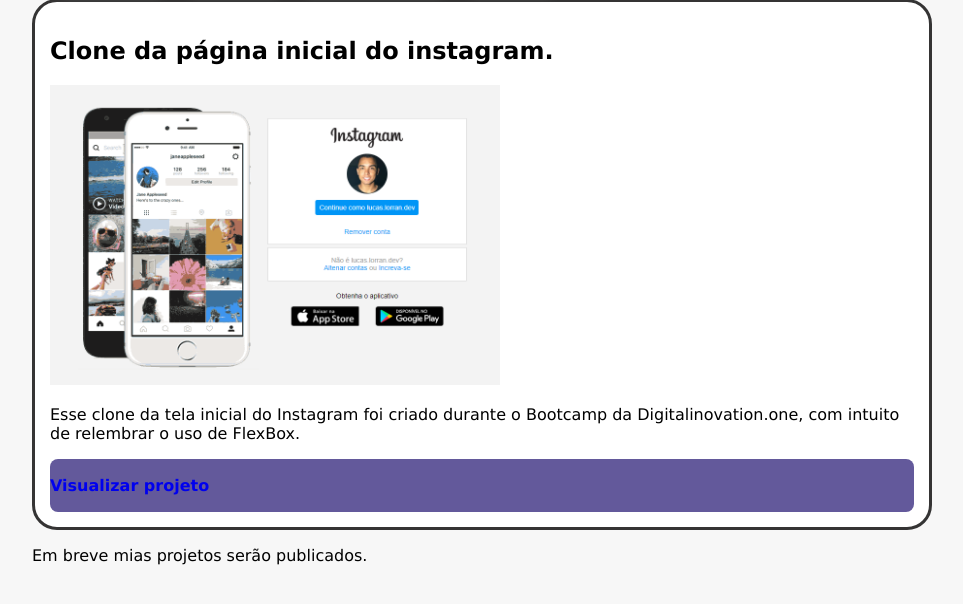
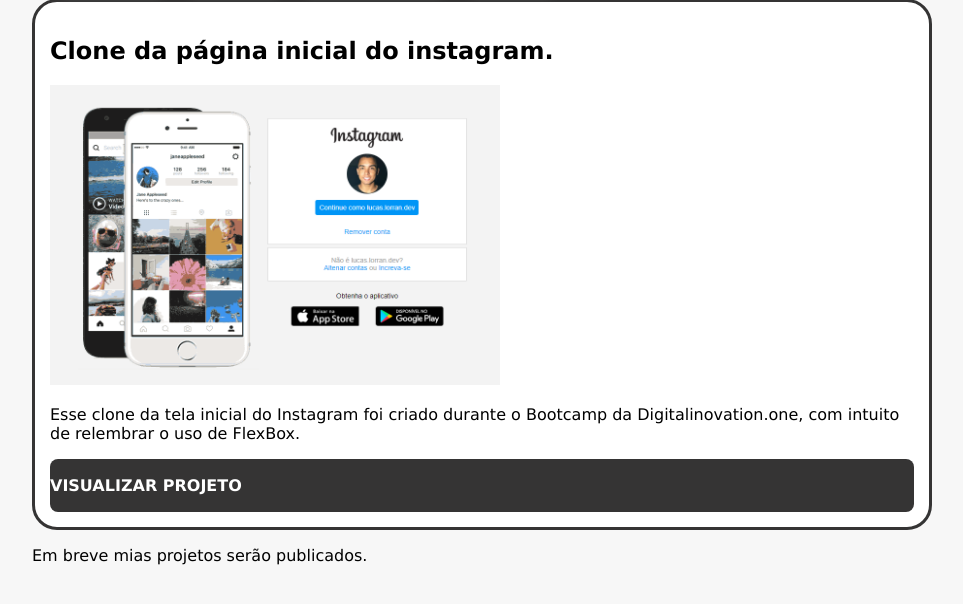
Before and after one commit to LucasLorran22/Projeto_Portfolio_Web, a PHP site: page /projetos.html in a window 1280 px wide. Shown: the part 51-655 px from the top of the page, without its empty margins (6-969 px from the left). Run offline with PHP 8.4, Linux system fonts and the light colour scheme.

Commit message:
Alteração no botão Visualizar projeto

```diff
--- a/css/style.css
+++ b/css/style.css
@@ -1,4 +1,5 @@
 a {
+    color: white;
     text-decoration: none;
 }
 
@@ -9,6 +10,7 @@ nav#menu {
 }
 
 nav#menu ul{
+    /*background-color: #1b1b1b; Inserido para teste*/
     list-style-type: none;
     text-transform: uppercase;
     position: absolute;
@@ -100,7 +102,8 @@ body{
 /* Página de projetos */
 
 .botaovisualizar{
-    background-color: #63599b;
+    background-color: #353434;
+    text-transform: uppercase;
     color: white;
     font-weight: bold;
     padding: 1px 0 1px 0;
```
